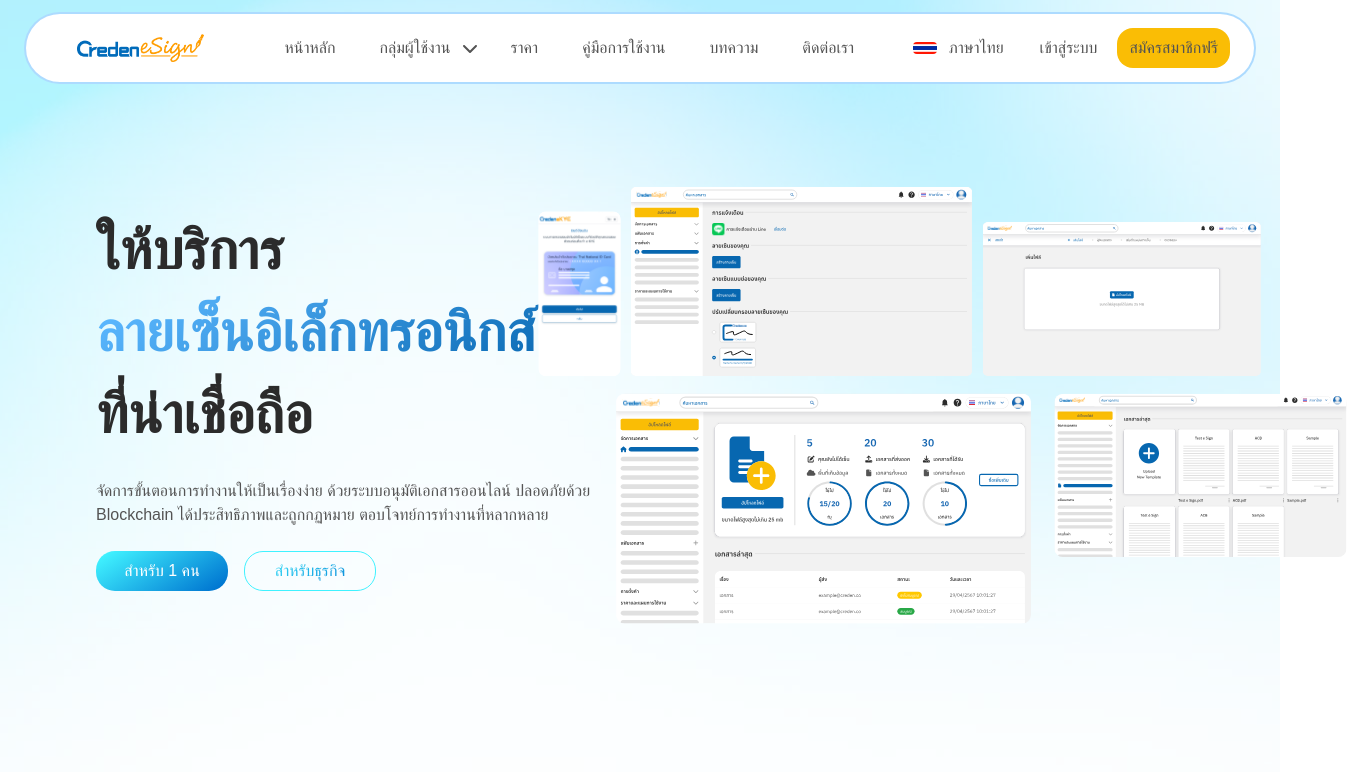
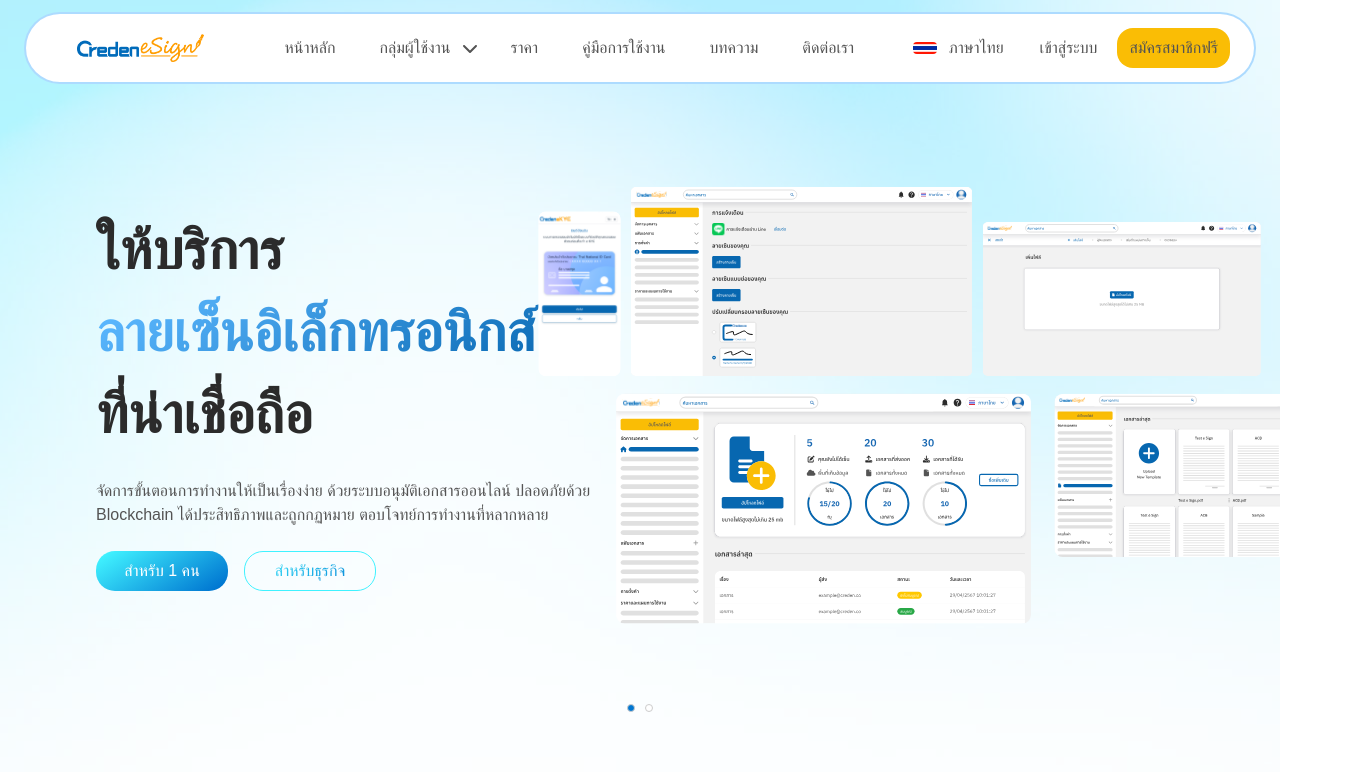
Before and after one commit to Piyabud/signature_client_landing, a Vue app: page / in a window 1280 px wide. Shown: the top 772 px of the page, 1348 px wide, since content can reach past the window. Built offline with nearby package versions, Linux system fonts and the light colour scheme; a web font is replaced by a local one.

Commit message:
feat : banner page slide

```diff
--- a/src/components/homepages/body/Banner.vue
+++ b/src/components/homepages/body/Banner.vue
@@ -1,6 +1,9 @@
 <template>
-  <div class="banner-con">
-    <div class="page1">
+<div class="banner-con" @touchstart="startTouch" @touchend="endTouch" @mousedown="startDrag" @mouseup="endDrag" @mousemove="drag">
+    <div class="slider-wrapper">
+      <div class="slider" :style="{ transform: `translateX(${-(currentPage - 1) * 100}%)` }">
+        <!-- Page 1 -->
+        <div class="page page1">
           <div class="content-box-1">
             <div class="title-text">
               <div class="text-darker0">ให้บริการ</div>
@@ -29,7 +32,9 @@
             </div>
           </div>
         </div>
-    <div class="page2">
+
+        <!-- Page 2 -->
+        <div class="page page2">
           <div class="content-box-1">
             <div class="title-text">
               <div class="text-darker0">เริ่มต้นใช้งานระบบ</div>
@@ -59,7 +64,15 @@
           </div>
         </div>
       </div>
+    </div>
+    <div class="pagination-btns">
+      <button @click="goToPage(1)" :class="{'active': currentPage === 1}" class='w-[8px] h-[8px] rounded-full'></button>
+      <button @click="goToPage(2)" :class="{'active': currentPage === 2}" class='w-[8px] h-[8px] rounded-full'></button>
+    </div>
+  </div>
 </template>
+
+
 
 <script setup>
 import bgBanner from "@/../public/images/banner/bg-banner.jpeg";
@@ -68,11 +81,74 @@
 import bannerUpload from "@/../public/images/banner/banner-upload.svg";
 import bannerDashboard from "@/../public/images/banner/banner-dashboard.svg";
 import bannerTemplate from "@/../public/images/banner/banner-template.svg";
+import { ref } from 'vue';
 
+
+const currentPage = ref(1);
+let startX = 0;
+let isDragging = false;
+
+
+function goToPage(page) {
+  currentPage.value = page;
+}
+
+function startTouch(event) {
+  startX = event.touches[0].clientX;
+}
+
+function endTouch(event) {
+  const endX = event.changedTouches[0].clientX;
+  handleSwipe(endX);
+}
+
+function startDrag(event) {
+  startX = event.clientX;
+  isDragging = true;
+}
+
+function endDrag(event) {
+  if (isDragging) {
+    const endX = event.clientX;
+    handleSwipe(endX);
+    isDragging = false;
+  }
+}
+
+function drag(event) {
+  if (isDragging) {
+    const deltaX = event.clientX - startX;
+    const pageWidth = document.querySelector('.page').offsetWidth;
+    document.querySelector('.slider').style.transform = `translateX(${-(currentPage - 1) * pageWidth + deltaX}px)`;
+  }
+}
+
+
+function handleSwipe(endX) {
+  const diffX = startX - endX;
+
+  if (diffX > 50 && currentPage.value < 2) {
+    currentPage.value++;
+  }
+  else if (diffX < -50 && currentPage.value > 1) {
+    currentPage.value--;
+  }
+}
 
 </script>
 
 <style scoped>
+
+* {
+  user-select: none;
+  -webkit-user-select: none;
+  -moz-user-select: none;
+  -ms-user-select: none;
+}
+img {
+  user-select: none;
+  pointer-events: none;
+}
 .banner-ekyc {
   width: 42.029px;
   height: 84.107px;
@@ -124,12 +200,10 @@
   width: 100%;
   height: 100%;
   background: url('@/../public/images/banner/bg-banner.jpeg');
-  /* background-size: cover; */
   background-position: center;
   opacity: 0.3;
   z-index: -1;
   pointer-events: none;
-  /* ไม่ให้ pseudo-element ขวางการโต้ตอบกับเนื้อหา */
 }
 
 .page1 {
@@ -176,8 +250,8 @@
   color: var(--Darker-0);
 }
 
-.img-box-1{
-  scale:0.9;
+.img-box-1 {
+  scale: 0.9;
 }
 
 .btn-1 {
@@ -273,25 +347,27 @@
     padding: 40px 33px;
   }
 
-  .img-box-1{
+  .img-box-1 {
     gap: 8.94px;
   }
 
-  .img-box-2{
+  .img-box-2 {
     gap: 16.67px;
   }
 }
 
 @media (min-width: 837px) {
 
-  .page1{
+  .page1 {
     flex-direction: row;
     padding: 80px 96px;
   }
+
   .page2 {
     flex-direction: row;
     padding: 80px 96px;
   }
+
   .title-text {
     font-size: var(--txt-display1-size);
     font-style: normal;
@@ -327,6 +403,7 @@
     object-fit: contain;
 
   }
+
   .banner-template {
     width: 295.904px;
     height: 164.409px;
@@ -334,13 +411,66 @@
     object-fit: contain;
   }
 
-  .img-box-1{
-    gap:10.03px;
+  .img-box-1 {
+    gap: 10.03px;
 
   }
 
-  .img-box-2{
+  .img-box-2 {
     gap: 22px;
   }
 }
+
+/* Basic styling for the slider */
+.slider-wrapper {
+  overflow: hidden;
+  width: 100%;
+}
+
+.slider {
+  display: flex;
+  transition: transform 0.5s ease-in-out;
+}
+
+.page {
+  width: 100%;
+  flex-shrink: 0;
+}
+
+.pagination-btns {
+  display: flex;
+  justify-content: center;
+  gap: 10px;
+  margin-bottom: 20px;
+}
+
+.pagination-btns button {
+  border: 1px solid #ccc;
+  background-color: #fff;
+  cursor: pointer;
+}
+
+.pagination-btns button.active {
+  background-color: #0076D1;
+  color: white;
+}
+
+/* Add any additional styles for page1 and page2 */
+
+.slider-wrapper {
+  overflow: hidden;
+  width: 100%;
+}
+
+.slider {
+  display: flex;
+  transition: transform 0.5s ease-in-out;
+}
+
+.page {
+  width: 100%;
+  flex-shrink: 0;
+}
+
+
 </style>
```
Lines whose indentation alone changed are shown as unchanged.
